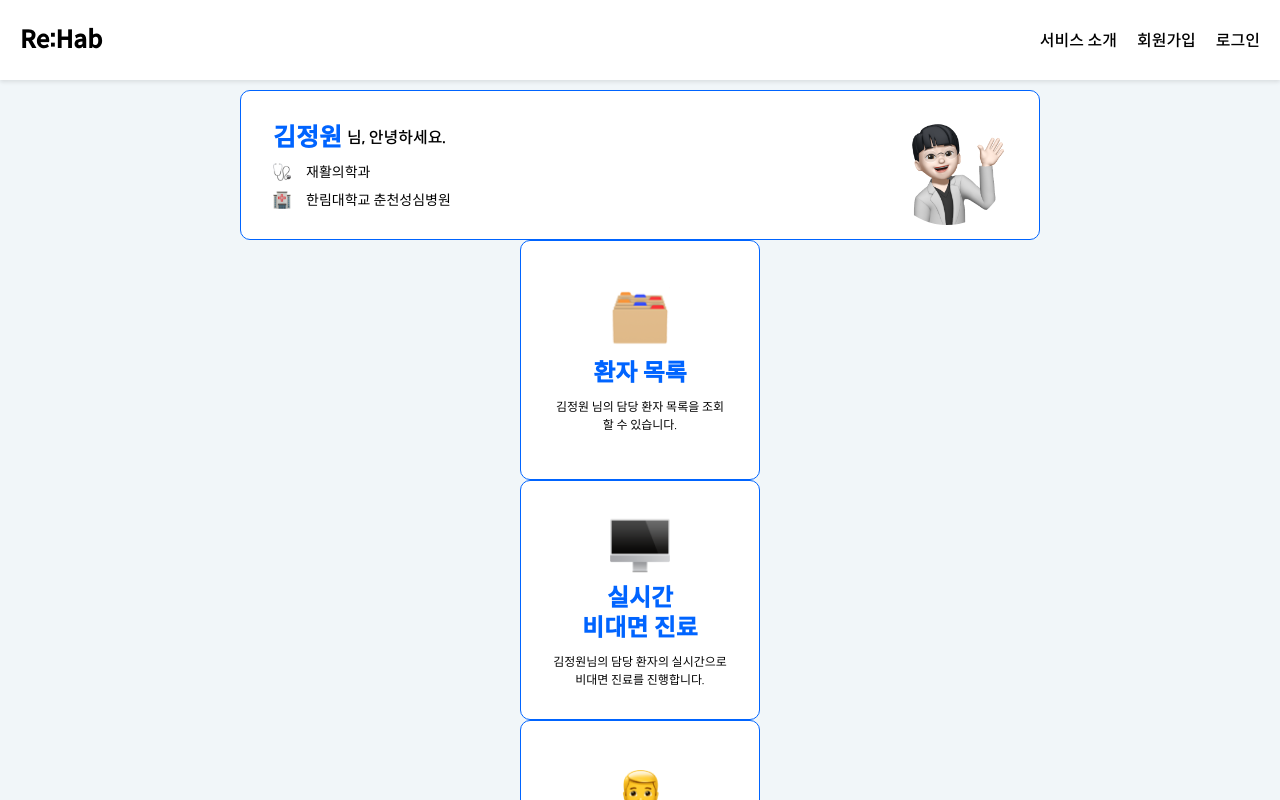
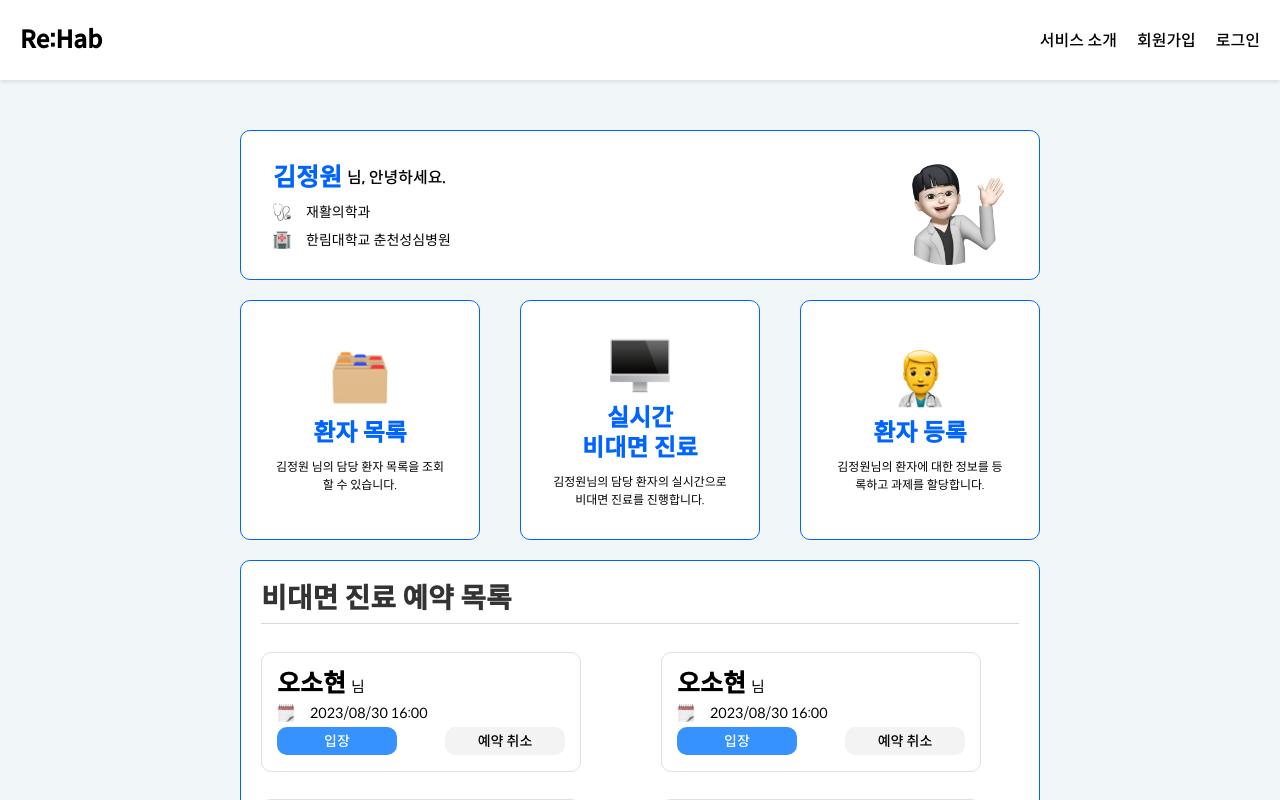
Before and after one commit to sync-without-async/Rehab-FrontEnd, a React (Vite) app: page /doctordash in a window 1280 px wide. Shown: the top 800 px of the page. Built offline with nearby package versions, Linux system fonts and the light colour scheme.

Commit message:
Feat: 전문의 대시보드 페이지 구현

```diff
--- a/src/pages/Doctor/DoctorDashBoardPage.jsx
+++ b/src/pages/Doctor/DoctorDashBoardPage.jsx
@@ -16,20 +16,30 @@ const CenteredContainer = styled.div`
   justify-content: center;
   align-items: center;
   flex: 1;
-  margin-top: 10px;
+  margin-top: 50px;
+`;
+
+const CardButtonGroup = styled.div`
+  display: flex;
+  justify-content: center;
+  align-items: center;
+  gap: 40px;
+  margin-top: 20px;
+  margin-bottom :20px;
 `;
 
 const DoctorDashBoardPage = () => {
-
   return (
     <PageContainer>
       <Header/>
       <CenteredContainer>
-      <DoctorDashHeader/>
-      <CardhButton mode="list" />
-      <CardhButton mode="treatment" />
-      <CardhButton mode="register" />
-      <DoctorUntactList/>
+        <DoctorDashHeader/>
+        <CardButtonGroup>
+          <CardhButton mode="list" />
+          <CardhButton mode="treatment" />
+          <CardhButton mode="register" />
+        </CardButtonGroup>
+        <DoctorUntactList/>
       </CenteredContainer>
     </PageContainer>
   );
```
